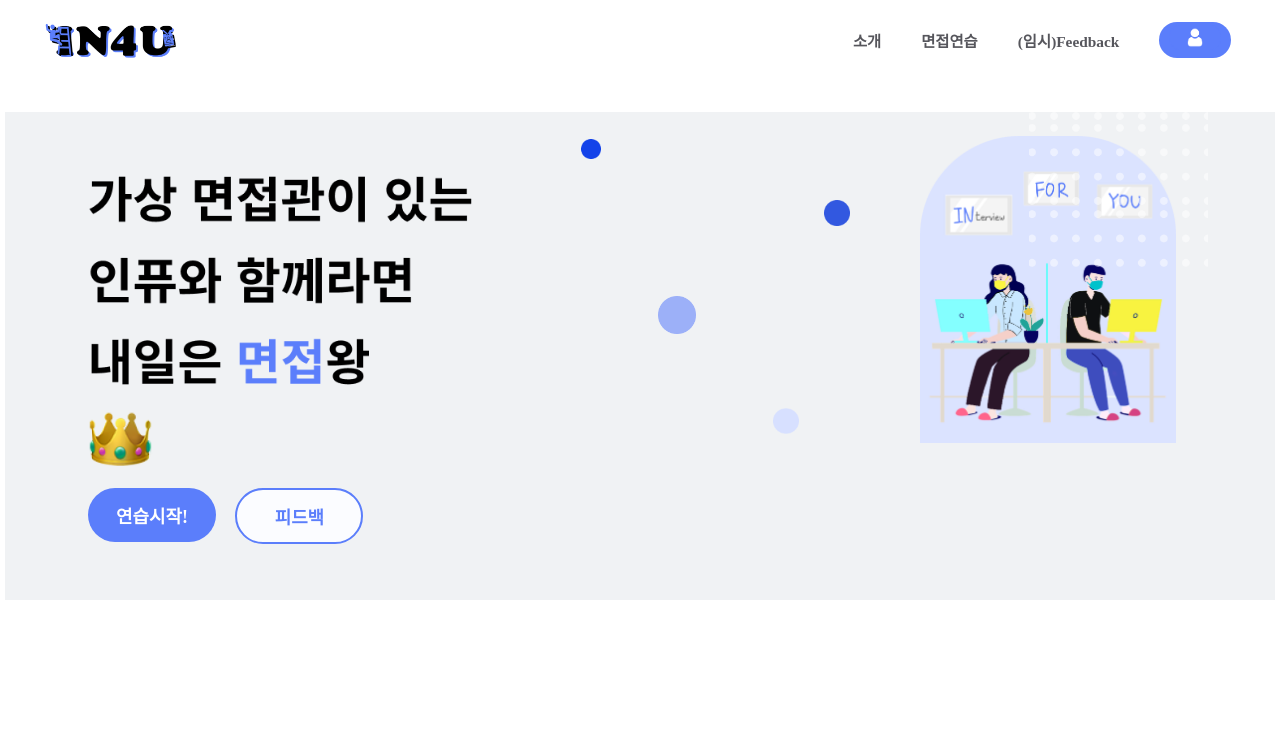
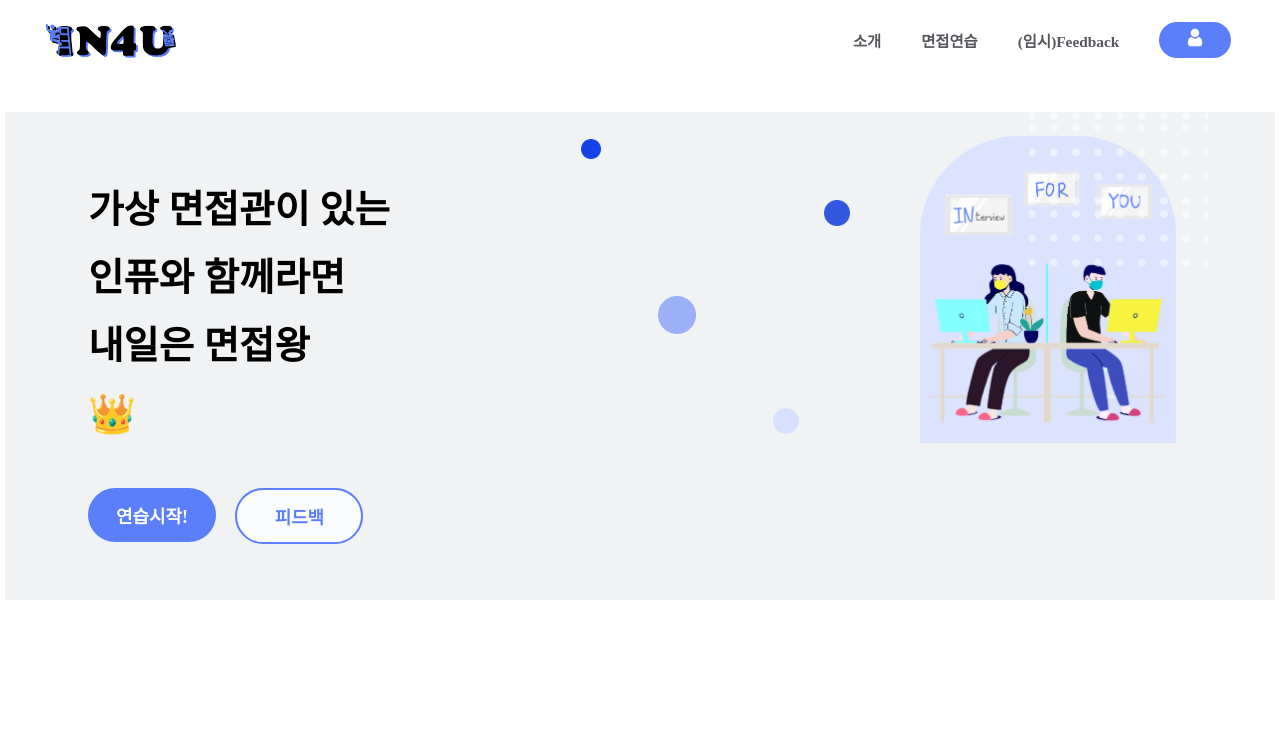
Before and after one commit to kookmin-sw/capstone-2022-15, a React (Create React App) app in the folder src/front/: page /homeafterlogin in a window 1280 px wide. Shown: the top 734 px of the page. Built offline with nearby package versions, Linux system fonts and the light colour scheme; a web font is replaced by a local one.

Commit message:
HomeAfterLogin.js - img -> txt

```diff
--- a/src/front/src/pages/HomePage/HomeAfterLogin.js
+++ b/src/front/src/pages/HomePage/HomeAfterLogin.js
@@ -39,7 +39,12 @@ class Top extends Component{
   render(){
     return(
       <div className="FR-top">
-        <img src={img_top_txt} className="top-txt"/>
+      <span className="top-txt">
+      가상 면접관이 있는 <br></br>
+      인퓨와 함께라면 <br></br>
+      내일은 면접왕 <br></br>
+      👑
+      </span>
 
       <div onClick={()=>console.log("화상기기 설정 페이지로 페이지 변경")}>
             <Link to="/notification" className="BT-start" style={{width:'9.5vw', height:'6vh', left:'6.5vw', top:'47vh'}}>
```
